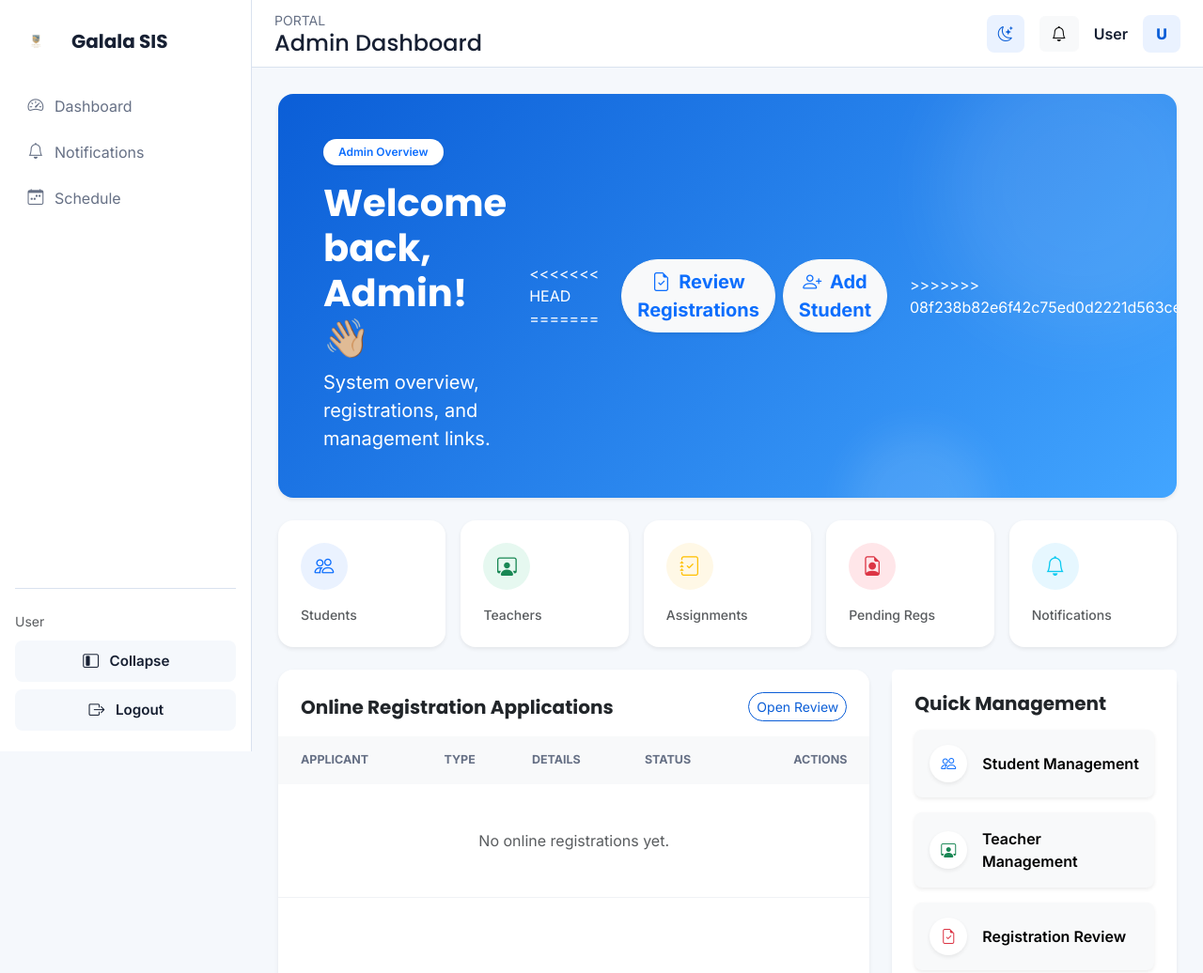
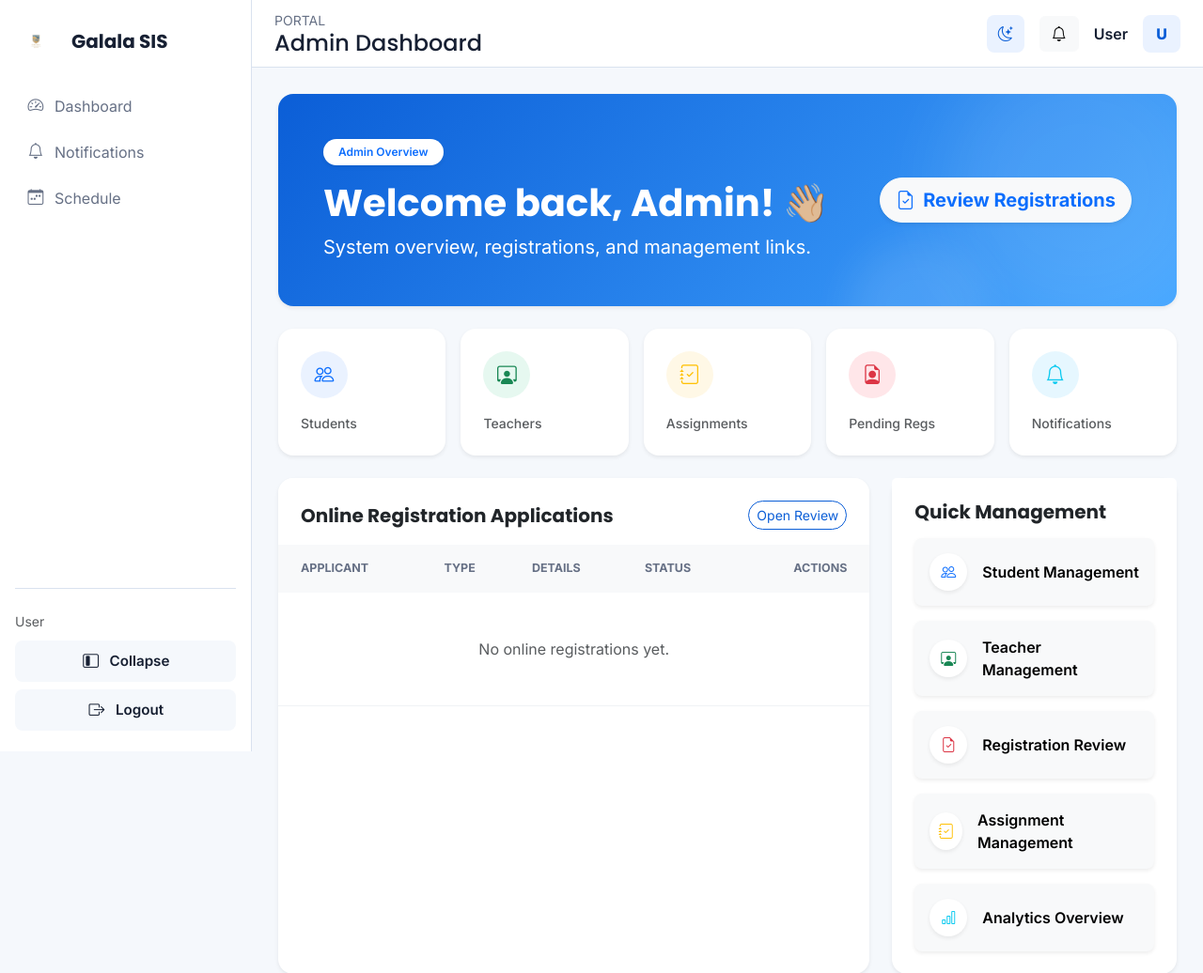
Before and after one commit to Kevoharvey/School-Information-System, a Flask app: template templates/admin_dashboard.html in a window 1280 px wide. Shown: the top 1036 px of the page at 94% size. Run offline with Flask 3, Linux system fonts and the light colour scheme; the template is opened without the code that fills it, so the values that code supplies are empty; parts of the project's set-up code (start-up, migrations or seed data) failed here and were passed over.

```diff
--- a/templates/admin_dashboard.html
+++ b/templates/admin_dashboard.html
@@ -19,13 +19,9 @@
         <h2 class="brand-font fw-bold mb-2 display-6">Welcome back, {{ user_name or 'Admin' }}! 👋🏼</h2>
         <p class="mb-0 text-white-75 fs-5">System overview, registrations, and management links.</p>
       </div>
-<<<<<<< HEAD
-=======
       <div class="d-flex gap-2">
         <a class="btn btn-light btn-lg text-primary shadow-sm rounded-pill fw-bold" href="{{ url_for('registration_review') }}"><i class="bi bi-file-earmark-check me-1"></i> Review Registrations</a>
-        <a class="btn btn-light btn-lg text-primary shadow-sm rounded-pill fw-bold" href="{{ url_for('students') }}"><i class="bi bi-person-plus me-1"></i> Add Student</a>
       </div>
->>>>>>> 08f238b82e6f42c75ed0d2221d563ce5c7d03807
     </div>
   </div>
   <div style="position: absolute; right: -50px; top: -50px; width: 300px; height: 300px; background: rgba(255,255,255,0.1); border-radius: 50%; filter: blur(40px);"></div>
--- a/templates/dashboard.html
+++ b/templates/dashboard.html
@@ -12,10 +12,7 @@
       <div>
         <span class="badge bg-white text-primary mb-3 shadow-sm rounded-pill px-3 py-2 fw-semibold">Dashboard Overview</span>
         <h2 class="brand-font fw-bold mb-2 display-6">Welcome back, {{ user_name or 'User' }}! 👋🏼</h2>
-<<<<<<< HEAD
         <p class="mb-0 text-white-75 fs-5">Here's what's happening at Galala International School today.</p>
-=======
->>>>>>> 08f238b82e6f42c75ed0d2221d563ce5c7d03807
       </div>
     </div>
   </div>
```
